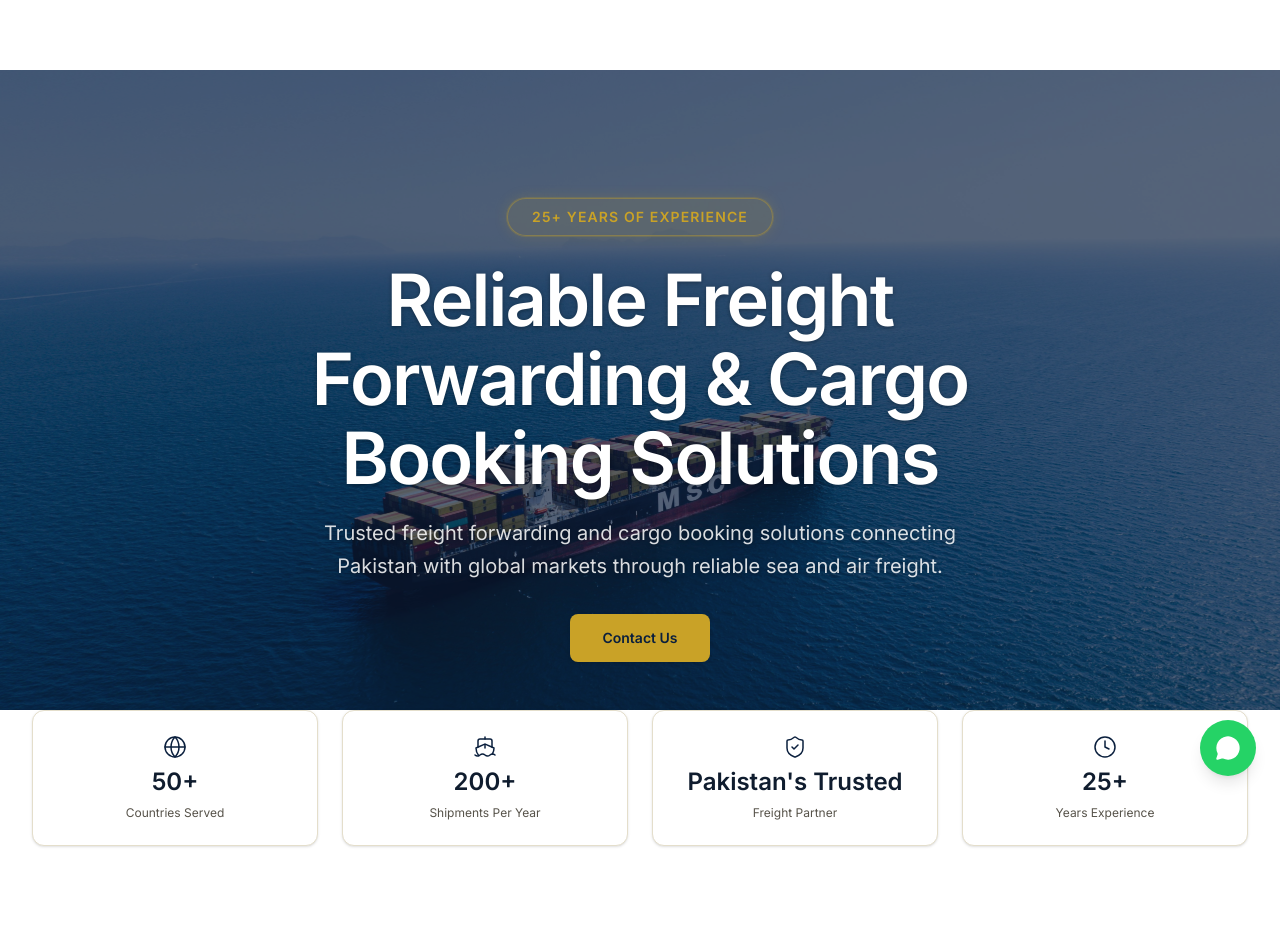
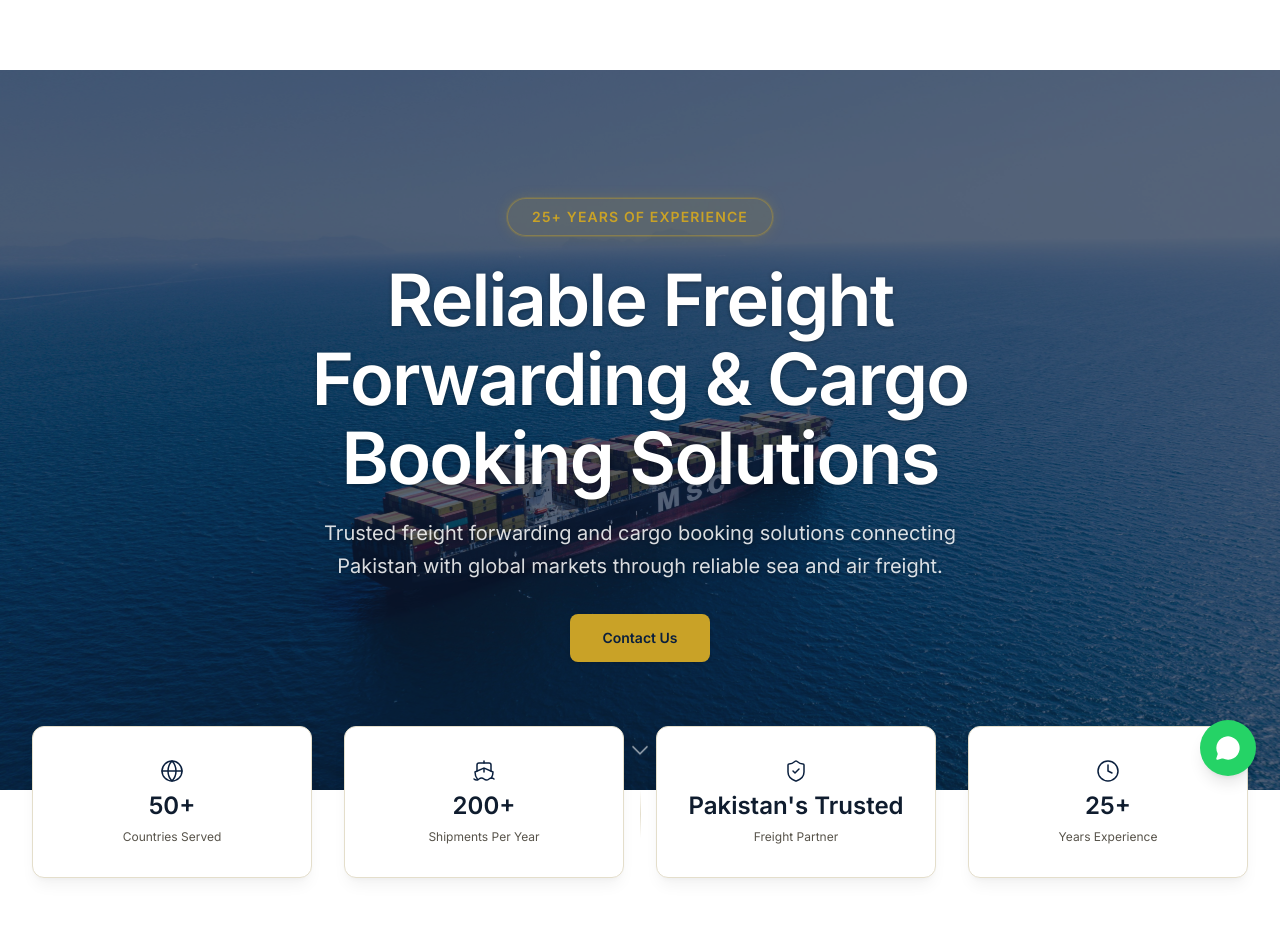
Before and after one commit to Mairaarshad19/allied-shipping-website, a Next.js app: page / in a window 1280 px wide. Shown: the top 952 px of the page. Built offline with nearby package versions, Linux system fonts and the light colour scheme.

Commit message:
Hero and stats separation

```diff
--- a/components/Stats.tsx
+++ b/components/Stats.tsx
@@ -26,16 +26,19 @@ const STATS = [
 
 export default function Stats() {
   return (
-    <section className="bg-white relative z-10 pb-12 md:pb-16 lg:pb-20">
-      <Container className="-mt-14 md:-mt-20">
-        <div className="grid grid-cols-1 sm:grid-cols-2 lg:grid-cols-4 gap-4 md:gap-6">
+    <section className="bg-white relative z-10 pb-16 md:pb-20 lg:pb-24">
+      {/* Visual divider */}
+      <div className="mx-auto w-px h-12 bg-gradient-to-b from-transparent via-border to-transparent" />
+
+      <Container className="-mt-16 md:-mt-24 lg:-mt-28">
+        <div className="grid grid-cols-1 sm:grid-cols-2 lg:grid-cols-4 gap-5 md:gap-8">
           {STATS.map((stat) => {
             const Icon = stat.icon;
 
             return (
               <div
                 key={stat.title}
-                className="flex flex-col items-center text-center gap-2 rounded-xl border border-border bg-white px-4 py-6 shadow-sm transition-shadow duration-200 hover:shadow-md"
+                className="flex flex-col items-center text-center gap-2 rounded-xl border border-border bg-white px-5 py-8 shadow-lg shadow-black/5 transition-all duration-300 hover:-translate-y-1 hover:shadow-xl hover:shadow-black/10"
               >
                 <Icon className="h-6 w-6 text-navy-primary" strokeWidth={1.5} />
                 <span className="text-xl md:text-2xl font-semibold leading-tight text-heading">
```
